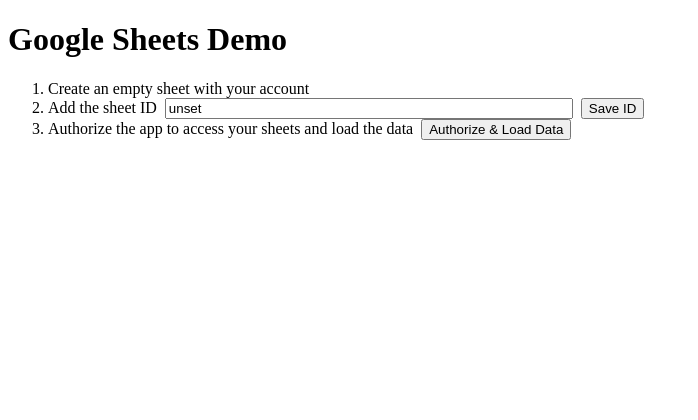
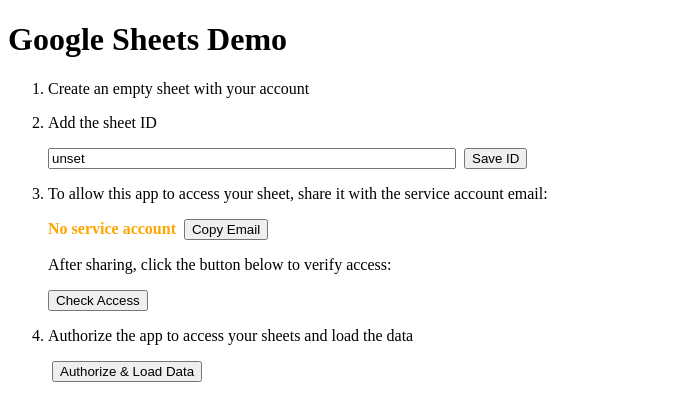
Before and after one commit to ezegonmac/FinanceApp_v2, a Next.js app in the folder apps/web/: page / in a window 1280 px wide. Shown: the top 420 px of the page, without its empty margins (0-698 px from the left). Built offline with nearby package versions, Linux system fonts and the light colour scheme; no server answers.

Commit message:
Add functionality to allow sheet access to the Service Account

```diff
--- /dev/null
+++ b/apps/web/pages/api/checkSheetAccess.ts
@@ -0,0 +1,34 @@
+import { google } from "googleapis";
+
+/**
+ * API route to check if the service account has access to a given Google Sheet.
+ *
+ * Query parameters:
+ *   - id: spreadsheet ID.
+ *
+ * Returns:
+ *   - 200: { access: true } if the service account can access the sheet
+ *   - 403: { access: false } if access is denied
+ */
+export default async function handler(req, res) {
+    const sheetId = (req.query.id as string);
+
+    const auth = new google.auth.GoogleAuth({
+    credentials: {
+        type: process.env.GOOGLE_SERVICE_ACCOUNT_TYPE,
+        private_key: process.env.GOOGLE_SERVICE_ACCOUNT_PRIVATE_KEY.replace(/\\n/g, "\n"),
+        client_email: process.env.GOOGLE_SERVICE_ACCOUNT_CLIENT_EMAIL,
+        client_id: process.env.GOOGLE_SERVICE_ACCOUNT_CLIENT_ID,
+    },
+        scopes: ["https://www.googleapis.com/auth/spreadsheets"],
+    });
+
+    const sheets = google.sheets({ version: "v4", auth });
+
+    try {
+        await sheets.spreadsheets.get({ spreadsheetId: sheetId });
+        res.status(200).json({ access: true });
+    } catch {
+        res.status(403).json({ access: false });
+    }
+}
--- a/apps/web/pages/index.tsx
+++ b/apps/web/pages/index.tsx
@@ -1,8 +1,9 @@
-import { useState, useEffect, use } from "react";
+import { useState } from "react";
 import { useGoogleAuth } from "../hooks/useGoogleAuth";
 import { useSheetId } from "../hooks/useSheetId";
 import GoogleScripts from "../components/GoogleScripts";
 import SheetSelector from "../components/sheetSelector";
+import {checkSheetAccess, loadSheetData} from "../utils/sheetApi";
 
 export default function HomePage() {
     const [error, setError] = useState<any>(null);
@@ -12,11 +13,18 @@
 
     const [data, setData] = useState<any>(null);
     const CLIENT_ID = process.env.NEXT_PUBLIC_GOOGLE_WEB_CLIENT_ID!;
-    const SCOPES = "https://www.googleapis.com/auth/spreadsheets.readonly";
+    const SCOPES = "https://www.googleapis.com/auth/spreadsheets";
 
     const [loading, setLoading] = useState<boolean>(false);
     const startLoading = () => setLoading(true);
     const stopLoading = () => setLoading(false);
+
+    const [accessGranted, setAccessGranted] = useState<boolean | null>(null);
+    const [checking, setChecking] = useState<boolean>(false);
+    const startChecking = () => setChecking(true);
+    const stopChecking = () => setChecking(false);
+
+    const serviceAccount = process.env.NEXT_PUBLIC_SERVICE_ACCOUNT ?? "No service account";
 
     const { login, logout, token, isReady } = useGoogleAuth(CLIENT_ID, SCOPES);
 
@@ -31,32 +39,33 @@
         }
     };
 
+    const handleCheckAccess = async () => {
+        startChecking();
+
+        const { access, error } = await checkSheetAccess(sheetId);
+        setAccessGranted(access);
+        if (error) {
+            setError(error);
+        } else {
+            clearError();
+        }
+
+        stopChecking();
+    };
+
     const loadData = async (accessToken?: string) => {
         startLoading();
 
         const tokenToUse = accessToken || token;
 
-        if (!tokenToUse) {
-            stopLoading();
-            setError("No access token");
-            return;
+        const { data, error } = await loadSheetData(sheetId, tokenToUse);
+        if (error) {
+            setError(error);
+        } else {
+            setData(JSON.stringify(data, null, 2));
+            clearError();
         }
-        if (!sheetId) {
-            stopLoading();
-            setError("No sheet ID");
-            return;
-        }
-        const sheetData = await fetch(`/api/sheet?id=${encodeURIComponent(sheetId)}`, {
-            headers: { Authorization: `Bearer ${tokenToUse}` },
-        });
 
-        if(sheetData.status == 200) {
-            const json = await sheetData.json();
-            setData(JSON.stringify(json.data, null, 2));
-            clearError();
-        } else {
-            setError(sheetData.statusText);
-        }
         stopLoading();
     };
 
@@ -66,19 +75,34 @@
             {error && <p style={{backgroundColor: 'lightcoral', padding: '0.5em'}}>{error}</p>}
             <ol>
                 <li>
-                    Create an empty sheet with your account
+                    <p>Create an empty sheet with your account</p>
                 </li>
                 <li>
-                    Add the sheet ID &nbsp;
+                    <p>Add the sheet ID</p>
                     <SheetSelector sheetId={sheetId} setSheetId={setSheetId} clearSheetId={clearSheetId}/>
                 </li>
                 <li>
-                    Authorize the app to access your sheets and load the data &nbsp;
+                    <p>To allow this app to access your sheet, share it with the service account email:</p>
+                    <p>
+                        <span style={{color: 'orange', fontWeight: "bold"}}>{serviceAccount}</span> &nbsp;
+                        <button onClick={() => navigator.clipboard.writeText(serviceAccount)}>
+                            Copy Email
+                        </button>
+                    </p>
+                    <p>After sharing, click the button below to verify access:</p>
+                    <button onClick={handleCheckAccess} disabled={checking}>
+                        {checking ? "Checking..." : "Check Access"}
+                    </button>
+                    {accessGranted === true && <p style={{ color: "green" }}>Access confirmed ✅</p>}
+                    {accessGranted === false && <p style={{ color: "red" }}>Cannot access sheet ❌</p>}
+                </li>
+                <li>
+                    <p>Authorize the app to access your sheets and load the data</p> &nbsp;
                     <button onClick={handleLoginAndLoad}>Authorize & Load Data</button>
                 </li>
             </ol>
             {token && <button onClick={logout}>Logout</button>}
-            {token && data && !loading && <button onClick={() => loadData()}>Reload Data</button>}
+            {token && data && <button onClick={() => loadData()} disabled={loading}>Reload Data</button>}
             {loading && <p>loading ...</p>}
             {data && <pre>{data}</pre>}
 
--- /dev/null
+++ b/apps/web/utils/sheetApi.ts
@@ -0,0 +1,40 @@
+export async function checkSheetAccess(sheetId: string | null): Promise<{ access: boolean; error?: string }> {
+  if (!sheetId) return { access: false, error: "No sheet ID provided" };
+
+  try {
+    const res = await fetch(`/api/checkSheetAccess?id=${encodeURIComponent(sheetId)}`);
+    if (!res.ok) {
+      const text = await res.text();
+      console.error("Access check failed: ", text);
+      return { access: false, error: `Access check failed` };
+    }
+    const json = await res.json();
+    return { access: Boolean(json.access) };
+  } catch (err) {
+    console.error("Error checking sheet access:", err);
+    return { access: false, error: "Error trying to check access" };
+  }
+}
+
+export async function loadSheetData(sheetId: string | null, token: string | null): Promise<{ data?: any; error?: string }> {
+  if (!sheetId) return { error: "No sheet ID provided" };
+  if (!token) return { error: "No access token" };
+
+  try {
+    const res = await fetch(`/api/sheet?id=${encodeURIComponent(sheetId)}`, {
+      headers: { Authorization: `Bearer ${token}` },
+    });
+
+    if (!res.ok) {
+      const text = await res.text();
+      console.error("Failed to load sheet: ", text);
+      return { error: `Failed to load sheet` };
+    }
+
+    const json = await res.json();
+    return { data: json.data };
+  } catch (err) {
+    console.error("Error loading sheet data:", err);
+    return { error: "Error trying to load sheet" };
+  }
+}
```
Also changed, not shown: apps/web/lib/fetchSheetData.ts (deleted, +0 -10 lines), apps/web/pages/api/sheet.ts (+15 -0 lines).
